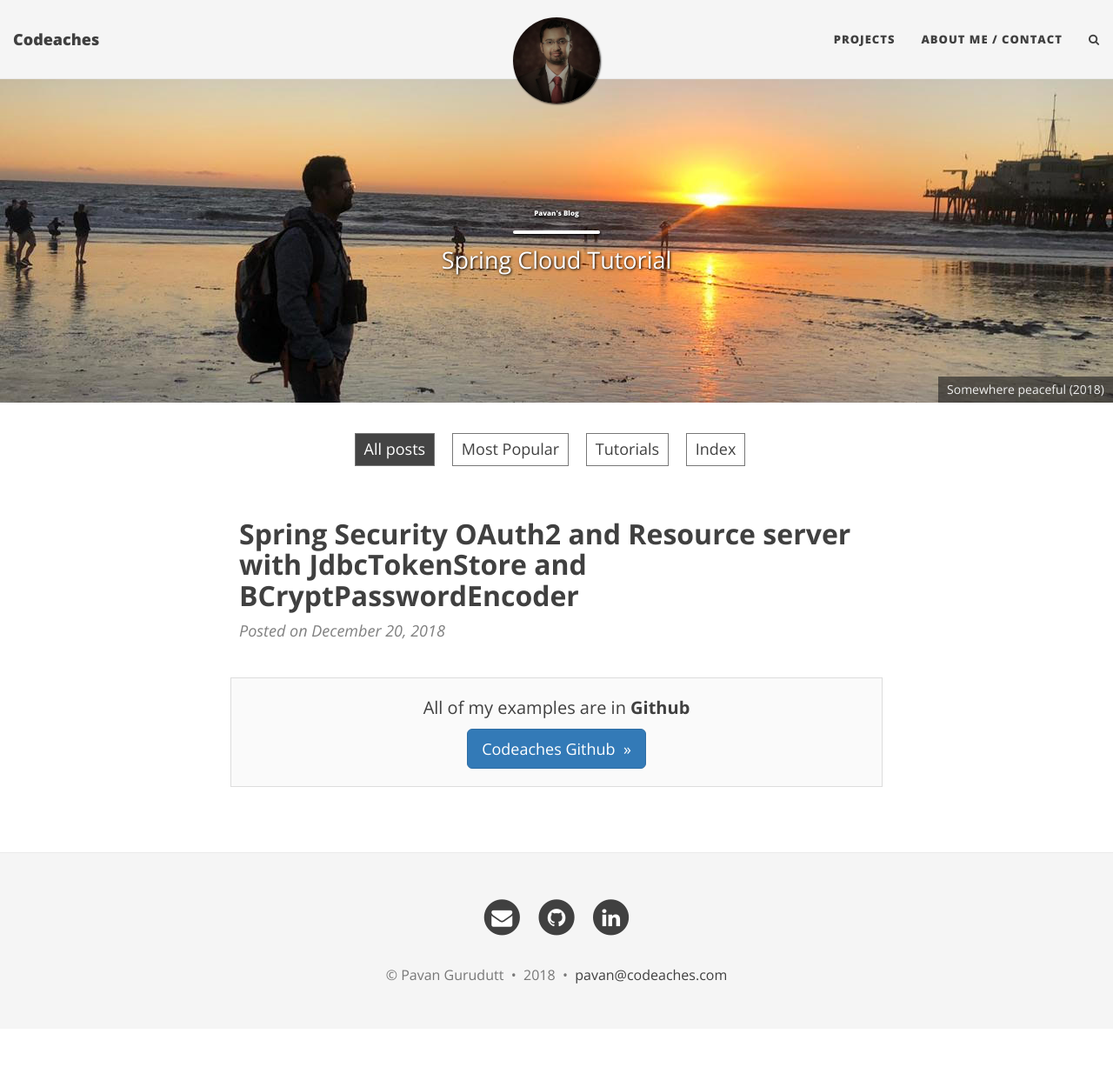
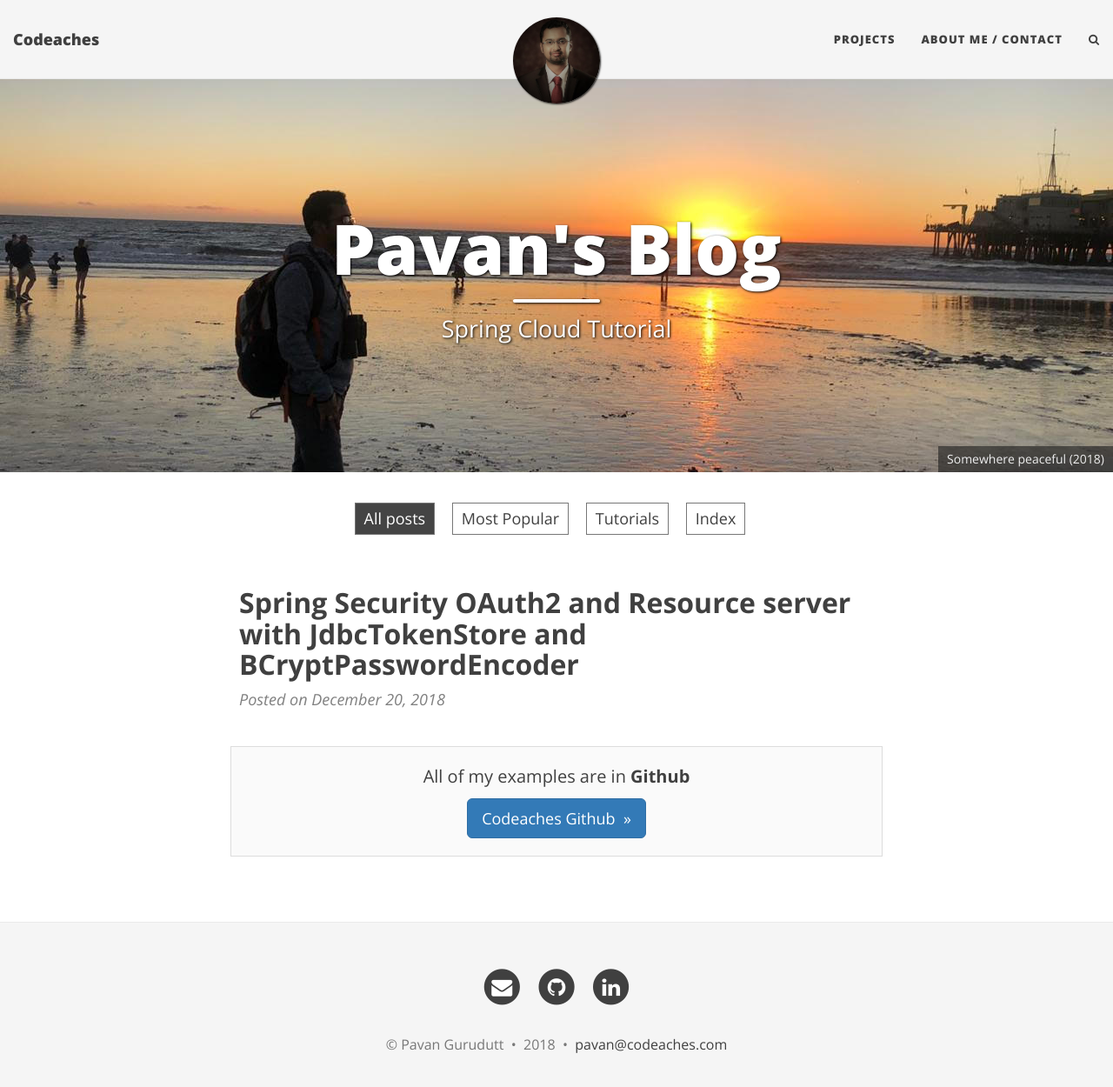
Before and after one commit to codeaches/codeaches.github.io, a Jekyll site: the page built from index.html, in a window 1280 px wide and 1263 px high. Shown: the top 1250 px of the window at 87% size. Built offline with Jekyll 4.4.1, drawn with Linux system fonts in a browser that asks for light colours; nearby versions of some CDN libraries; the list of posts is cut into pages by our own code.

Commit message:
no message

```diff
--- a/css/main.css
+++ b/css/main.css
@@ -344,11 +344,11 @@ footer .theme-by {
 }
 .intro-header .page-heading h1 {
   margin-top: 0;
-  font-size: 5px;
+  font-size: 50px;
 }
 .intro-header .post-heading h1 {
   margin-top: 0;
-  font-size: 5px;
+  font-size: 35px;
 }
 .intro-header .page-heading .page-subheading,
 .intro-header .post-heading .post-subheading {
@@ -397,10 +397,10 @@ footer .theme-by {
     padding: 150px 0;
   }
   .intro-header .page-heading h1 {
-    font-size: 8px;
+    font-size: 80px;
   }
   .intro-header .post-heading h1 {
-    font-size: 5px;
+    font-size: 25px;
   }
   .intro-header.big-img .img-desc {
     font-size: 14px;
```
